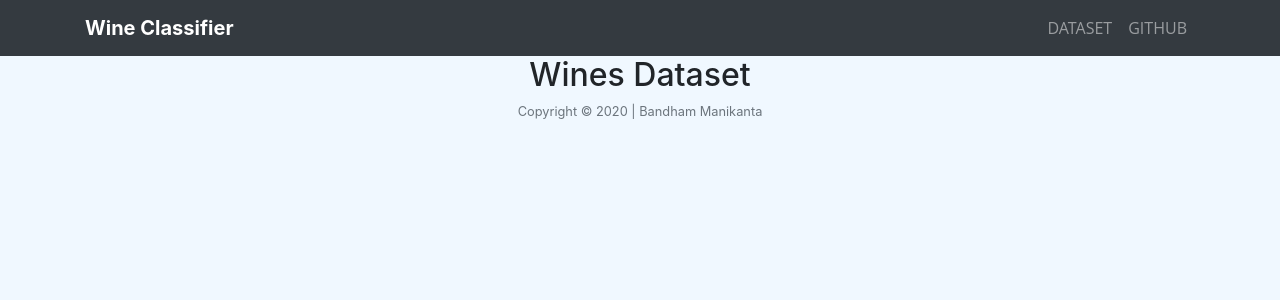
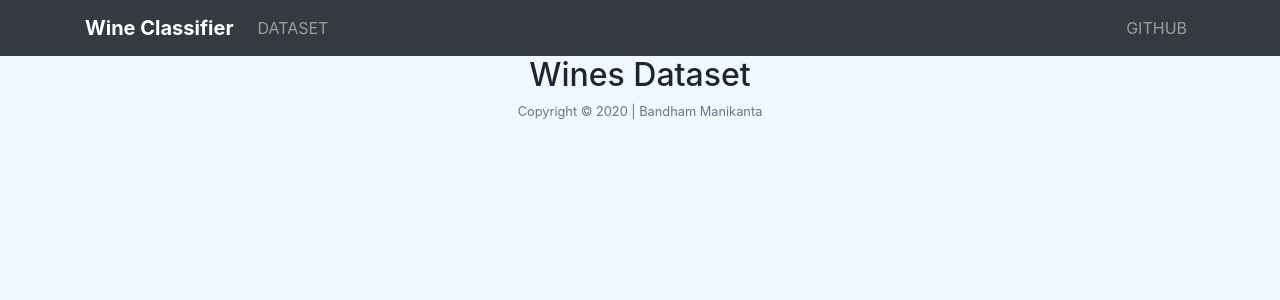
Before and after one commit to bandham-manikanta/classify_wines_ml, a Flask app: template wine-classifier/templates/data.html in a window 1280 px wide. Shown: the top 300 px of the page. Run offline with Flask 2, Linux system fonts and the light colour scheme; the template is opened without the code that fills it, so the values that code supplies are empty; parts of the project's set-up code (start-up, migrations or seed data) failed here and were passed over; some libraries are stand-ins or nearby versions.

Commit message:
DataSet page UI enhancements

```diff
--- a/wine-classifier/routes.py
+++ b/wine-classifier/routes.py
@@ -39,4 +39,4 @@ def classify_wine():
 def data_page():
     # return render_template('result.html',  tables=[df.to_html(classes='data')], titles=df.columns.values)
     # return temp_df.to_html(header="true", table_id="table")
-    return render_template("data.html", data=temp_df.to_html().replace('<table border="1" class="dataframe">', '<table border="1" class="table">'))
+    return render_template("data.html", data=temp_df.to_html().replace('<table border="1" class="dataframe">', '<table border="1" class="table-sm table-striped table-responsive">'))
--- a/wine-classifier/static/styles.css
+++ b/wine-classifier/static/styles.css
@@ -1,4 +1,3 @@
 .nav-item {
-    font-family: 'Open Sans', sans-serif;
     text-transform: uppercase;
   }
--- a/wine-classifier/templates/base.html
+++ b/wine-classifier/templates/base.html
@@ -29,17 +29,17 @@
                 <a class=" navbar-brand font-weight-bold" href="/">Wine Classifier</a>
             </div>
 
-            <div id="navbarSupportedContent">
-                <div class="collapse navbar-collapse">
-                    <ul class="nav navbar-nav">
+            <div class="collapse navbar-collapse text-center" id="navbarSupportedContent">
+                <ul class="navbar-nav mr-auto">
                     <li class="nav-item">
                         <a class="nav-link" href="/data">DataSet</a>
                     </li>
+                </ul>
+                <ul class="navbar-nav navbar-right">
                     <li class="nav-item">
                         <a href="https://github.com/bandhammanikanta/classify_wines_ml" class="nav-link">GITHUB</a>
                     </li>
                 </ul>
-                </div>
             </div>
         </div>
     </nav>
--- a/wine-classifier/templates/data.html
+++ b/wine-classifier/templates/data.html
@@ -2,5 +2,7 @@
 
 {% block main %}
 <h2 class="d-flex justify-content-center">Wines Dataset</h2>
-{{data | safe}}
+<div class="justify-content-center">
+    {{data | safe}}
+</div>
 {% endblock %}
```
Lines whose indentation alone changed are shown as unchanged.
